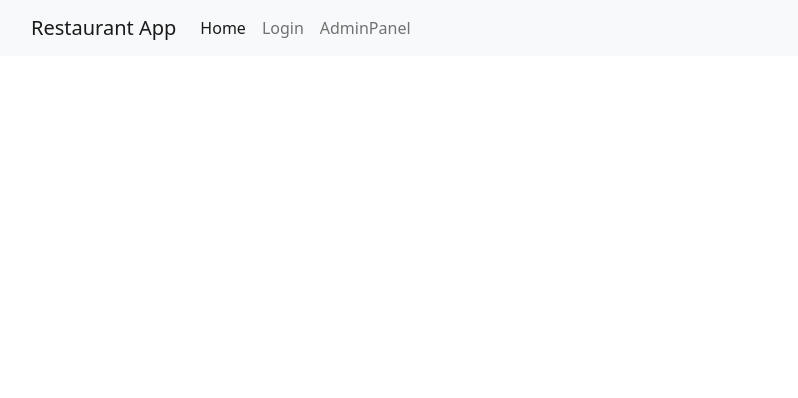
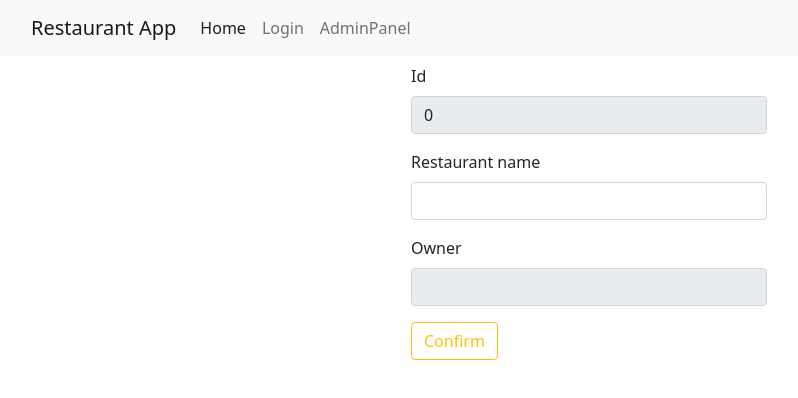
Before and after one commit to simonsoeborg/dtu_02363-frontend, a React (Create React App) app: page /Restaurant/1 in a window 1280 px wide. Shown: the top 398 px of the page, without its empty margins (51-849 px from the left). Built offline with nearby package versions, Linux system fonts and the light colour scheme; no server answers.

Commit message:
Indledende opsætning af individuel restaurant-element side. (Ikke fuldendt endnu)

```diff
--- a/src/App.tsx
+++ b/src/App.tsx
@@ -3,6 +3,8 @@ import GlobalNavbar from './Components/Global/Navigation';
 import LandingPage from './Components/LandingPage';
 import AdminPanel from './Components/AdminPanel';
 import UserById from './Components/UserById';
+import RestaurantById from './Components/RestaurantById';
+
 import {
   BrowserRouter, Routes, Route
 } from "react-router-dom";
@@ -17,6 +19,8 @@ const App = () => {
                     <Route path="/Login" element={<LandingPage />} ></Route>
                     <Route path="/AdminPanel" element={<AdminPanel />} ></Route>
                     <Route path="/User/:id" element={<UserById />} ></Route>
+                    <Route path="/Restaurant/:id" element={<RestaurantById/>} ></Route>
+
                 </Routes>
             </BrowserRouter>
         </div>
--- a/src/Components/Partials/AdminRestaurant.tsx
+++ b/src/Components/Partials/AdminRestaurant.tsx
@@ -14,6 +14,10 @@ const AdminRestaurant = () => {
         navigate(`/User/${ownerID}`, {replace: false})
     };
 
+    const routeEditRestaurant= (id : number) => {
+        navigate(`/Restaurant/${id}`, {replace: false})
+    };
+
     if(!us.Restaurants) {
         return (
             <Loading/>
@@ -28,16 +32,15 @@ const AdminRestaurant = () => {
                          <th>Id</th>
                          <th>Restaurant name</th>
                          <th>Owner Name</th>
-                         <th>Owner ID</th>
                     </tr>
                 </thead>
                 <tbody>
                     {us.Restaurants.map((restaurant, index) =>(
-                            <tr className="tableListItem" onClick={() => routeEditOwner(restaurant.ownerID)} key={index}>
-                            <td>{restaurant.id}</td>
-                            <td>{restaurant.restaurantName}</td>
-                            <td>{restaurant.ownerName}</td>
-                            <td>{restaurant.ownerID}</td>
+                        // Todo: Hover funktionalitet skal vise at man både kan  trykke på restaurant og owner navn.
+                            <tr className="tableListItem"  key={index}>
+                            <td onClick={() => routeEditRestaurant(restaurant.id)} >{restaurant.id}</td>
+                            <td onClick={() => routeEditRestaurant(restaurant.id)}>{restaurant.restaurantName}</td>
+                            <td onClick={() => routeEditOwner(restaurant.ownerID)}>{restaurant.ownerName}</td>
                         </tr>
                         ))}
                 </tbody>
--- /dev/null
+++ b/src/Components/RestaurantById.tsx
@@ -0,0 +1,67 @@
+import { Container, Row, Form, Button, Col } from "react-bootstrap";
+import { useParams, useNavigate } from "react-router-dom";
+import { us } from "../Stores/RestaurantStore";
+import { observer } from "mobx-react-lite";
+import Loading from "./Partials/Loading";
+import { useState } from "react";
+import { as } from '../Stores/AdminStore';
+
+const RestaurantById = () => {
+
+    const { id } = useParams();
+    const [hasLoaded, setHasLoaded] = useState(false);
+
+    if(!hasLoaded) {
+        us.getRestaurantByIdAsync(Number(id));
+        setHasLoaded(true);
+    }
+
+    if(us.Restaurant.id !== Number(id)) {
+        us.getRestaurantByIdAsync(Number(id))
+    }
+
+    const navigate = useNavigate();
+
+    const handleOnSubmitFunction = () => {
+        navigate(`/AdminPanel`)
+    }
+
+    if(!us.Restaurant) {
+        return (
+            <Loading />
+        )
+    } else {
+        return (
+            <Container>
+                <Row className="justify-content-center">
+                    <Col xs={6} md={6} lg={4}>
+                        <h1 style={{ textAlign: "center"}}> {us.Restaurant.restaurantName} </h1>
+                        <Form>
+                            <Form.Group className="mb-3" controlId="formBasicEmail">
+                                <Form.Label>Id</Form.Label>
+                                <Form.Control type="number" value={us.Restaurant.id} disabled/>
+                            </Form.Group>
+
+                            <Form.Group className="mb-3" controlId="formBasicEmail">
+                                <Form.Label>Restaurant name</Form.Label>
+                                <Form.Control type="text" value={us.Restaurant.restaurantName} />
+                            </Form.Group>
+
+                            <Form.Group className="mb-3" controlId="formBasicEmail">
+                                <Form.Label>Owner</Form.Label>
+                                <Form.Control type="text" defaultValue={us.Restaurant.ownerName } disabled/>
+                            </Form.Group>
+
+                            <Button variant="outline-warning" type="submit" onClick={() => handleOnSubmitFunction()}>
+                                Confirm
+                            </Button>
+                        </Form>
+                    </Col>
+                </Row>
+            </Container>
+        )
+    }
+
+}
+
+export default observer(RestaurantById);
--- a/src/Stores/RestaurantStore.tsx
+++ b/src/Stores/RestaurantStore.tsx
@@ -23,11 +23,27 @@ class RestaurantStore {
         return this.resturant;
     }
 
+    setRestaurantName = (name : string) => {
+        this.Restaurant.restaurantName = name;
+    }
+
+
+    setRestaurant = (restaurant : RestaurantModel) => {
+        this.resturant = restaurant
+    }
+
+
     getRestaurantsAsync = async () => {
         const response = await fetch(this.api + "/Restaurant");
         const data = await response.json();
         this.resturants = data;
     }
+
+    getRestaurantByIdAsync = async (id : number) => {
+        const response = await fetch(`${this.api}/User/${id}`);
+        const data = await response.json();
+        this.setRestaurant(data);
+    }
 }
 
 export const us = new RestaurantStore();
```
